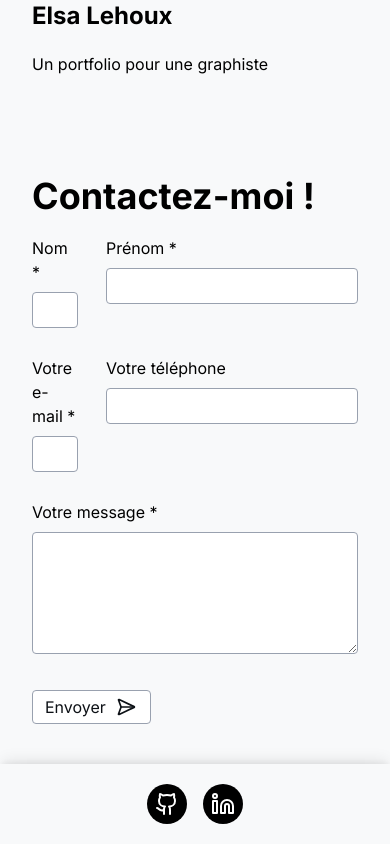
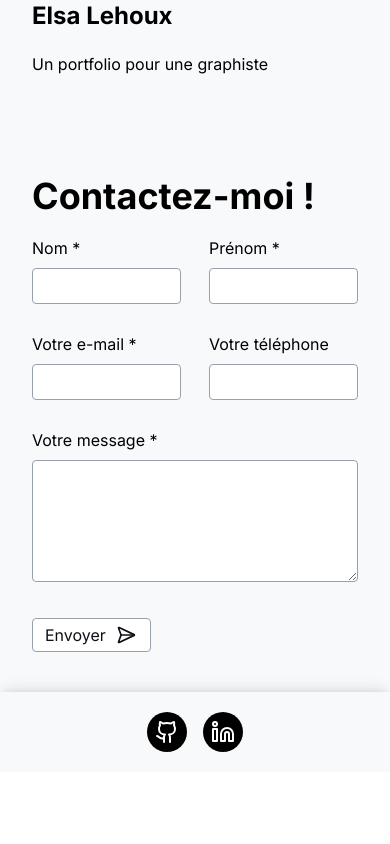
Before and after one commit to Antoinekoe/my-portfolio, a React (Vite) app: page / in a window 390 px wide. Shown: the part 6149-6993 px from the top of the page. After the commit the page ends 6921 px from the top, so only its background shows below. Built offline with nearby package versions, Linux system fonts and the light colour scheme.

Commit message:
Design done

```diff
--- a/src/components/Form.jsx
+++ b/src/components/Form.jsx
@@ -73,7 +73,7 @@ const Form = () => {
         <h2 className="text-4xl font-bold">Contactez-moi !</h2>
         <form
           onSubmit={handleSubmit}
-          className="grid grid-cols-1 gap-7 lg:grid-cols-2"
+          className="grid grid-cols-2 gap-7 lg:grid-cols-2"
         >
           <div className="flex flex-col gap-2">
             <label>Nom *</label>
@@ -135,7 +135,7 @@ const Form = () => {
               required
             />
           </div>
-          <div className="flex gap-2 mt-2">
+          <div className="flex gap-2 col-span-2 mt-2">
             {formMessage.length > 0 ? <div>{formMessage}</div> : ""}
             <button
               type="submit"
```
